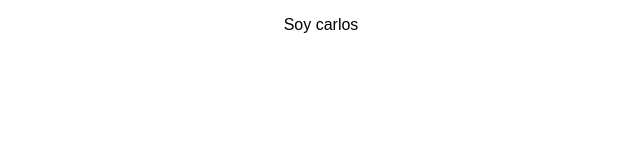
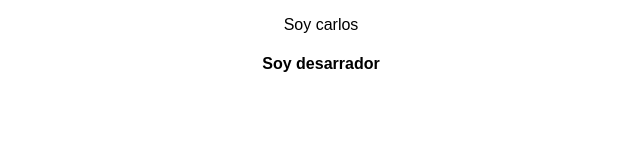
Before and after one commit to CarlosAndres140295/curso-git, a plain HTML site: page index.html in a window 1280 px wide. Shown: the whole page, without its empty margins (319-959 px from the left). Drawn offline with Linux system fonts and the light colour scheme.

Commit message:
se agega la ocupacion

```diff
--- a/index.html
+++ b/index.html
@@ -9,5 +9,6 @@
 </head>
 <body>
     <P>Soy carlos</P>
+    <h4>Soy desarrador</h4>
 </body>
 </html>
```
